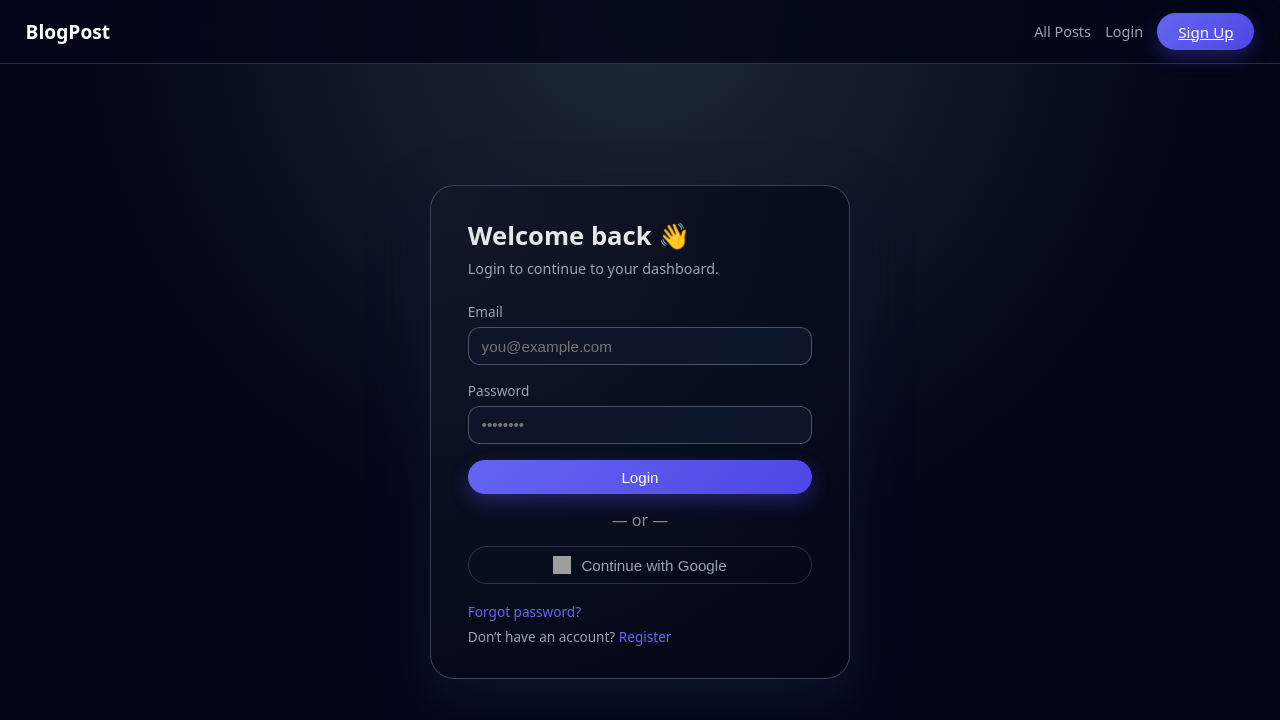
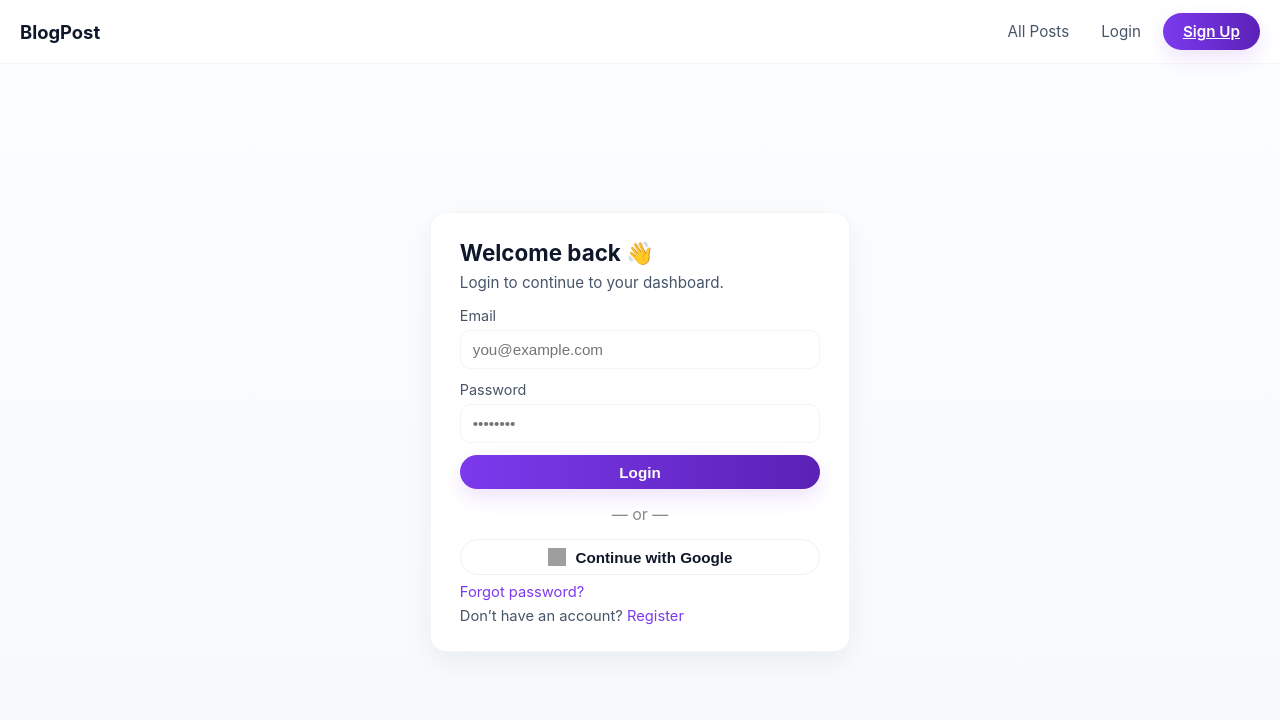
Before and after one commit to Srinivas2326/Blog-Post, a React app in the folder frontend/: page / in a window 1280 px wide. Shown: the top 720 px of the page. Built offline with nearby package versions, Linux system fonts and the light colour scheme; no server answers; grey boxes are pictures that could not be loaded; the HTML template or start-up script is replaced by a standard one.

Commit message:
nav, auth, global, layout updated

```diff
--- a/frontend/src/components/Navbar.jsx
+++ b/frontend/src/components/Navbar.jsx
@@ -19,33 +19,20 @@ export default function Navbar() {
       </div>
 
       <div className="nav-right">
+        <Link to="/all-posts" className="nav-link">All Posts</Link>
+
         {isAuthenticated ? (
           <>
             <span className="nav-user">Hi, {user?.name}</span>
 
-            <Link to="/all-posts" className="nav-link">
-              All Posts
-            </Link>
+            <Link to={`/user/${user?._id}`} className="nav-link">Profile</Link>
+            <Link to="/dashboard" className="nav-link">Dashboard</Link>
 
-            {/* ALWAYS use normalized user._id */}
-            <Link to={`/user/${user?._id}`} className="nav-link">
-              Profile
-            </Link>
-
-            <Link to="/dashboard" className="nav-link">
-              Dashboard
-            </Link>
-
-            <button className="btn btn-outline" onClick={handleLogout}>
-              Logout
-            </button>
+            <button className="btn btn-outline" onClick={handleLogout}>Logout</button>
           </>
         ) : (
           <>
-            <Link to="/all-posts" className="nav-link">All Posts</Link>
-
             <Link to="/login" className="nav-link">Login</Link>
-
             <Link to="/register" className="btn btn-primary">Sign Up</Link>
           </>
         )}
--- a/frontend/src/styles/auth.css
+++ b/frontend/src/styles/auth.css
@@ -1,101 +1,45 @@
-.auth-page {
+.auth-page{
   min-height: calc(100vh - 64px);
-  display: flex;
-  align-items: center;
-  justify-content: center;
+  display:flex;
+  align-items:center;
+  justify-content:center;
   padding: 2rem 1rem;
+  background: linear-gradient(180deg, #fbfdff 0%, #f7fafc 100%);
 }
 
-.auth-card {
-  max-width: 420px;
-  width: 100%;
-  background: radial-gradient(circle at top left, #111827, #020617);
-  border-radius: 24px;
-  border: 1px solid rgba(148, 163, 184, 0.35);
-  padding: 2rem 2.3rem;
-  box-shadow: 0 22px 55px rgba(15, 23, 42, 0.9);
+.auth-card{
+  max-width:420px;
+  width:100%;
+  background: var(--panel);
+  border-radius: 16px;
+  border: 1px solid rgba(15,23,42,0.04);
+  padding: 1.6rem 1.8rem;
+  box-shadow: 0 10px 30px rgba(15,23,42,0.06);
 }
 
-.auth-card h2 {
-  margin: 0;
-  font-size: 1.6rem;
-}
+.auth-card h2{ margin:0; font-size:1.4rem; color:var(--text); }
+.auth-subtitle{ margin-top:6px; color:var(--text-soft); font-size:0.95rem; }
 
-.auth-subtitle {
-  margin-top: 0.4rem;
-  color: var(--text-soft);
-  font-size: 0.9rem;
-}
+.auth-form{ margin-top:14px; display:flex; flex-direction:column; gap:12px; }
 
-.auth-form {
-  margin-top: 1.5rem;
-  display: flex;
-  flex-direction: column;
-  gap: 1rem;
-}
-
-.field {
-  display: flex;
-  flex-direction: column;
-  gap: 0.35rem;
-}
-
-.field label {
-  font-size: 0.85rem;
-  color: var(--text-soft);
-}
+.field{ display:flex; flex-direction:column; gap:6px; }
+.field label{ font-size:0.9rem; color:var(--text-soft); }
 
 .field input,
-.field textarea {
-  border-radius: 12px;
-  border: 1px solid rgba(148, 163, 184, 0.45);
-  background: rgba(15, 23, 42, 0.9);
-  color: var(--text);
-  padding: 0.6rem 0.8rem;
-  outline: none;
-  font-size: 0.95rem;
-}
+.field textarea{ border-radius:10px; border:1px solid rgba(15,23,42,0.04); background: white; color:var(--text); padding:10px 12px; font-size:0.95rem; outline:none; }
 
 .field input:focus,
-.field textarea:focus {
-  border-color: var(--accent);
-  box-shadow: 0 0 0 1px rgba(99, 102, 241, 0.4);
+.field textarea:focus{ border-color: var(--accent); box-shadow: 0 8px 24px rgba(124,58,237,0.06); }
+
+.auth-links{ margin-top:8px; display:flex; flex-direction:column; gap:6px; font-size:0.92rem; color:var(--text-soft); }
+.auth-links a{ color:var(--accent); text-decoration:none; }
+.auth-links a:hover{ text-decoration:underline; }
+
+/* small messages */
+.auth-error,
+.auth-success{
+  margin-top:8px;
+  padding:8px 10px;
+  border-radius:10px;
+  font-size:0.92rem;
 }
-
-.auth-links {
-  margin-top: 1.1rem;
-  display: flex;
-  flex-direction: column;
-  gap: 0.4rem;
-  font-size: 0.85rem;
-  color: var(--text-soft);
-}
-
-.auth-links a {
-  color: var(--accent);
-  text-decoration: none;
-}
-
-.auth-links a:hover {
-  text-decoration: underline;
-}
-
-.auth-error,
-.auth-success {
-  margin-top: 0.8rem;
-  padding: 0.6rem 0.8rem;
-  border-radius: 12px;
-  font-size: 0.85rem;
-}
-
-.auth-error {
-  background: rgba(248, 113, 113, 0.08);
-  border: 1px solid rgba(248, 113, 113, 0.6);
-  color: #fecaca;
-}
-
-.auth-success {
-  background: rgba(34, 197, 94, 0.08);
-  border: 1px solid rgba(34, 197, 94, 0.65);
-  color: #bbf7d0;
-}
--- a/frontend/src/styles/global.css
+++ b/frontend/src/styles/global.css
@@ -1,125 +1,115 @@
-:root {
-  --bg: #050816;
-  --bg-card: #0b1020;
-  --border: rgba(148, 163, 184, 0.25);
-  --accent: #6366f1;
-  --accent-soft: rgba(99, 102, 241, 0.15);
-  --text: #e5e7eb;
-  --text-soft: #9ca3af;
-  --danger: #f97373;
-  --success: #22c55e;
-  --radius-lg: 18px;
+:root{
+  --bg: #f7fafc;            /* page background */
+  --panel: #ffffff;         /* cards / panels */
+  --muted-panel: #f1f5f9;   /* slight panel variant */
+  --border: rgba(99,102,241,0.12);
+  --accent: #7c3aed;       /* indigo-violet */
+  --accent-2: #ec4899;     /* pink accent */
+  --accent-soft: rgba(124,58,237,0.12);
+  --text: #0f172a;         /* dark text */
+  --text-soft: #475569;    /* muted text */
+  --success: #16a34a;
+  --danger: #ef4444;
+  --radius-lg: 14px;
+  --radius-md: 10px;
 }
 
 *,
 *::before,
-*::after {
-  box-sizing: border-box;
+*::after { box-sizing: border-box; }
+
+body{
+  margin:0;
+  font-family: Inter, ui-sans-serif, system-ui, -apple-system, "Segoe UI", Roboto, "Helvetica Neue", Arial;
+  background: linear-gradient(180deg, #f8fafc 0%, #fbfdff 100%);
+  color: var(--text);
+  -webkit-font-smoothing:antialiased;
+  -moz-osx-font-smoothing:grayscale;
 }
 
-body {
-  margin: 0;
-  font-family: system-ui, -apple-system, BlinkMacSystemFont, "Segoe UI",
-    sans-serif;
-  background: radial-gradient(circle at top, #1f2937, #020617 55%);
-  color: var(--text);
+/* Buttons */
+.btn{
+  border: none;
+  border-radius: 999px;
+  padding: 0.55rem 1.25rem;
+  font-size: 0.95rem;
+  font-weight: 600;
+  cursor: pointer;
+  transition: transform .12s ease, box-shadow .12s ease, opacity .12s ease;
+  background: transparent;
 }
 
-/* -------------------------------------------------
-   BUTTONS
---------------------------------------------------*/
+.btn:disabled{ opacity: .6; cursor: not-allowed; transform: none; }
 
-.btn {
-  border: none;
-  border-radius: 999px;
-  padding: 0.55rem 1.3rem;
-  font-size: 0.95rem;
-  font-weight: 500;
-  cursor: pointer;
-  transition: transform 0.15s ease, box-shadow 0.15s ease, background 0.15s;
+.btn-primary{
+  background: linear-gradient(90deg, var(--accent), #5b21b6);
+  color: #fff;
+  box-shadow: 0 8px 20px rgba(124,58,237,0.14);
 }
 
-.btn-primary {
-  background: linear-gradient(135deg, #6366f1, #4f46e5);
-  color: white;
-  box-shadow: 0 8px 18px rgba(79, 70, 229, 0.35);
+.btn-primary:hover{ transform: translateY(-2px); }
+
+.btn-outline{
+  background: transparent;
+  border: 1px solid rgba(15,23,42,0.06);
+  color: var(--text);
+  padding: 8px 12px;
+  border-radius: 999px;
 }
 
-.btn-primary:hover {
-  transform: translateY(-1px);
-  box-shadow: 0 12px 24px rgba(79, 70, 229, 0.5);
+.btn-danger{
+  background: var(--danger);
+  color: white;
+  padding: 8px 14px;
+  border-radius: 999px;
 }
 
-.btn-outline {
-  background: transparent;
-  border: 1px solid var(--border);
-  color: var(--text-soft);
+/* Utilities */
+.full-width{ width:100%; display:block; text-align:center; }
+
+/* Cards / panels */
+.card{
+  background: var(--panel);
+  border-radius: var(--radius-lg);
+  border: 1px solid rgba(15,23,42,0.04);
+  padding: 1.2rem 1.4rem;
+  box-shadow: 0 6px 20px rgba(15,23,42,0.06);
 }
 
-.btn-outline:hover {
-  border-color: var(--accent);
-  color: var(--accent);
+/* Muted text */
+.muted{ color: var(--text-soft); font-size: .95rem; }
+
+/* small buttons */
+.btn-small{ padding: 6px 10px; font-size: 0.9rem; }
+
+/* auth messages */
+.auth-error{ background: rgba(239,68,68,0.06); border:1px solid rgba(239,68,68,0.12); color: var(--danger); padding:8px; border-radius:10px; }
+.auth-success{ background: rgba(16,185,129,0.06); border:1px solid rgba(16,185,129,0.12); color: var(--success); padding:8px; border-radius:10px; }
+
+/* global input style (used across pages) */
+.input,
+input[type="text"],
+input[type="email"],
+input[type="password"],
+textarea{
+  width:100%;
+  padding: 10px 12px;
+  border-radius: 10px;
+  border: 1px solid rgba(15,23,42,0.06);
+  background: white;
+  color: var(--text);
+  font-size: 0.95rem;
+  outline: none;
+  transition: box-shadow .12s ease, border-color .12s ease;
 }
 
-.full-width {
-  width: 100%;
+.input:focus,
+input:focus,
+textarea:focus{
+  box-shadow: 0 6px 18px rgba(124,58,237,0.08);
+  border-color: var(--accent);
 }
 
-/* SMALL BUTTONS (used in edit/delete actions) */
-.btn-small {
-  padding: 6px 12px;
-  font-size: 14px;
-}
-
-/* DANGER BUTTON (delete) */
-.btn-danger {
-  background: #f87171;
-  color: white;
-  border-radius: 999px;
-  padding: 6px 16px;
-  font-size: 14px;
-}
-
-.btn-danger:hover {
-  background: #ef4444;
-}
-
-/* SUCCESS BUTTON (optional) */
-.btn-success {
-  background: #22c55e;
-  color: white;
-  border-radius: 999px;
-  padding: 6px 16px;
-  font-size: 14px;
-}
-
-/* -------------------------------------------------
-   CARDS
---------------------------------------------------*/
-
-.card {
-  background: linear-gradient(145deg, #0b1020, #020617);
-  border-radius: var(--radius-lg);
-  border: 1px solid var(--border);
-  padding: 1.4rem 1.6rem;
-  box-shadow: 0 18px 40px rgba(15, 23, 42, 0.65);
-}
-
-/* -------------------------------------------------
-   TEXT HELPERS
---------------------------------------------------*/
-
-.muted {
-  color: var(--text-soft);
-  font-size: 0.9rem;
-}
-
-/* -------------------------------------------------
-   POST ACTIONS (edit + delete buttons group)
---------------------------------------------------*/
-
-.post-actions {
-  display: flex;
-  gap: 12px;
-  margin-top: 8px;
-}
+/* small helpers */
+.section-title{ font-size:1.25rem; font-weight:600; color:var(--text); margin:0 0 8px 0; }
+.kicker{ font-size:.85rem; color:var(--text-soft); }
--- a/frontend/src/styles/layout.css
+++ b/frontend/src/styles/layout.css
@@ -1,180 +1,110 @@
-.app-root {
-  min-height: 100vh;
-  display: flex;
-  flex-direction: column;
+/* App root / layout */
+.app-root{
+  min-height:100vh;
+  display:flex;
+  flex-direction:column;
 }
 
-.main-content {
-  flex: 1;
+/* NAVBAR */
+.navbar{
+  height:64px;
+  display:flex;
+  align-items:center;
+  justify-content:space-between;
+  padding: 0 20px;
+  border-bottom: 1px solid rgba(15,23,42,0.04);
+  background: rgba(255,255,255,0.9);
+  backdrop-filter: blur(6px);
+  position: sticky;
+  top:0;
+  z-index:30;
 }
 
-/* Navbar */
-
-.navbar {
-  height: 64px;
-  display: flex;
-  align-items: center;
-  justify-content: space-between;
-  padding: 0 1.6rem;
-  border-bottom: 1px solid rgba(148, 163, 184, 0.28);
-  backdrop-filter: blur(14px);
-  background: radial-gradient(circle at top left, #020617dd, #020617d0);
-  position: sticky;
-  top: 0;
-  z-index: 20;
-}
-
-.nav-logo {
-  font-weight: 700;
-  font-size: 1.2rem;
-  color: white;
+/* left logo */
+.nav-left { display:flex; align-items:center; gap:12px; }
+.nav-logo{
+  font-weight:700;
+  font-size:1.15rem;
+  color: var(--text);
   text-decoration: none;
 }
 
-.nav-right {
-  display: flex;
-  align-items: center;
-  gap: 0.9rem;
+/* right side navigation */
+.nav-right{
+  display:flex;
+  align-items:center;
+  gap:12px;
+}
+.nav-link{
+  color: var(--text-soft);
+  text-decoration:none;
+  font-size: 0.95rem;
+  padding:6px 10px;
+  border-radius:8px;
+}
+.nav-link:hover{ color: var(--accent); background: var(--muted-panel); }
+
+.nav-user{ font-size: 0.95rem; color: var(--text-soft); }
+
+/* page container */
+.page-container{
+  max-width: 1100px;
+  margin: 24px auto;
+  padding: 0 16px;
 }
 
-.nav-link {
-  color: var(--text-soft);
-  text-decoration: none;
-  font-size: 0.9rem;
+/* page header */
+.page-header{
+  display:flex;
+  align-items:center;
+  justify-content:space-between;
+  gap:12px;
+  margin-bottom: 14px;
 }
 
-.nav-link:hover {
-  color: var(--accent);
+/* posts list */
+.post-list{
+  list-style:none;
+  padding:0;
+  margin:0;
+  display:grid;
+  grid-template-columns: repeat(auto-fit, minmax(260px, 1fr));
+  gap: 14px;
 }
 
-.nav-user {
-  font-size: 0.9rem;
-  color: var(--text-soft);
+/* each item */
+.post-item{
+  border-radius: 12px;
+  border: 1px solid rgba(15,23,42,0.04);
+  padding: 14px;
+  background: var(--panel);
+  box-shadow: 0 8px 20px rgba(15,23,42,0.04);
 }
 
-/* Page layout */
+/* headings inside posts */
+.post-item h4{ margin:0 0 8px 0; font-size:1.05rem; color:var(--text); }
 
-.page-container {
-  max-width: 960px;
-  margin: 1.8rem auto;
-  padding: 0 1rem;
+/* small meta */
+.post-item p{ margin:0; color:var(--text-soft); font-size:.95rem; }
+
+/* responsive tweaks */
+@media (max-width:720px){
+  .navbar{ padding: 0 12px; }
+  .page-container{ margin: 16px; }
 }
 
-.page-header {
-  display: flex;
-  align-items: center;
-  justify-content: space-between;
-  margin-bottom: 1rem;
+/* profile card small improvements */
+.profile-card{
+  background: var(--panel);
+  padding: 28px;
+  border-radius: 12px;
+  max-width:900px;
+  margin: 12px auto;
+  border: 1px solid rgba(15,23,42,0.04);
+  box-shadow: 0 12px 30px rgba(15,23,42,0.04);
 }
 
-/* Posts */
-
-.post-list {
-  list-style: none;
-  padding: 0;
-  margin: 0;
-  display: grid;
-  gap: 0.9rem;
-}
-
-.post-item {
-  padding: 0.8rem 1rem;
-  border-radius: 14px;
-  border: 1px solid rgba(148, 163, 184, 0.3);
-  background: rgba(15, 23, 42, 0.9);
-}
-
-.post-item h4 {
-  margin: 0 0 0.3rem 0;
-  font-size: 1rem;
-}
-
-/* ======================================================
-   EDIT PROFILE — Modern Premium UI
-   (Added as requested — does NOT modify your old code)
-====================================================== */
-
-.profile-card {
-  background: #0f1628;
-  padding: 40px;
-  border-radius: 16px;
-  max-width: 700px;
-  margin: auto;
-  box-shadow: 0 0 25px rgba(0, 0, 0, 0.25);
-  border: 1px solid rgba(255, 255, 255, 0.08);
-}
-
-.profile-title {
-  font-size: 2rem;
-  margin-bottom: 25px;
-  color: #fff;
-  font-weight: 600;
-}
-
-.profile-row {
-  margin-bottom: 22px;
-  display: flex;
-  flex-direction: column;
-}
-
-.profile-row label {
-  font-size: 0.95rem;
-  margin-bottom: 6px;
-  color: #aeb6c3;
-}
-
-.profile-input {
-  padding: 12px 16px;
-  font-size: 1rem;
-  border-radius: 10px;
-  border: 1px solid rgba(255, 255, 255, 0.1);
-  background: #1b2337;
-  color: white;
-  outline: none;
-  transition: 0.2s ease;
-}
-
-.profile-input:focus {
-  border-color: #6366f1;
-  box-shadow: 0 0 0 3px rgba(99, 102, 241, 0.25);
-}
-
-.save-btn,
-.password-btn {
-  background: linear-gradient(90deg, #6366f1, #7c3aed);
-  padding: 12px 22px;
-  border-radius: 12px;
-  border: none;
-  color: white;
-  font-weight: 600;
-  cursor: pointer;
-  transition: 0.2s ease;
-}
-
-.save-btn:hover,
-.password-btn:hover {
-  opacity: 0.9;
-}
-
-.section-divider {
-  margin: 35px 0;
-  border: none;
-  height: 1px;
-  background: rgba(255, 255, 255, 0.08);
-}
-
-.password-section-title {
-  font-size: 1.3rem;
-  font-weight: 600;
-  margin-bottom: 20px;
-  color: white;
-}
-
-.password-grid {
-  display: flex;
-  gap: 20px;
-}
-
-.password-grid .profile-row {
-  flex: 1;
-}
+.profile-title{ font-size:1.6rem; margin-bottom:12px; color:var(--text); }
+.profile-row{ margin-bottom:12px; display:flex; flex-direction:column; }
+.profile-input{ padding:10px 12px; border-radius:8px; border:1px solid rgba(15,23,42,0.04); background:white; color:var(--text); }
+.save-btn{ background: linear-gradient(90deg, var(--accent), #5b21b6); color:white; padding:10px 16px; border-radius:10px; border:none; cursor:pointer; }
```
Also changed, not shown: frontend/src/pages/Posts.jsx (deleted), frontend/src/styles/posts.css (deleted).
